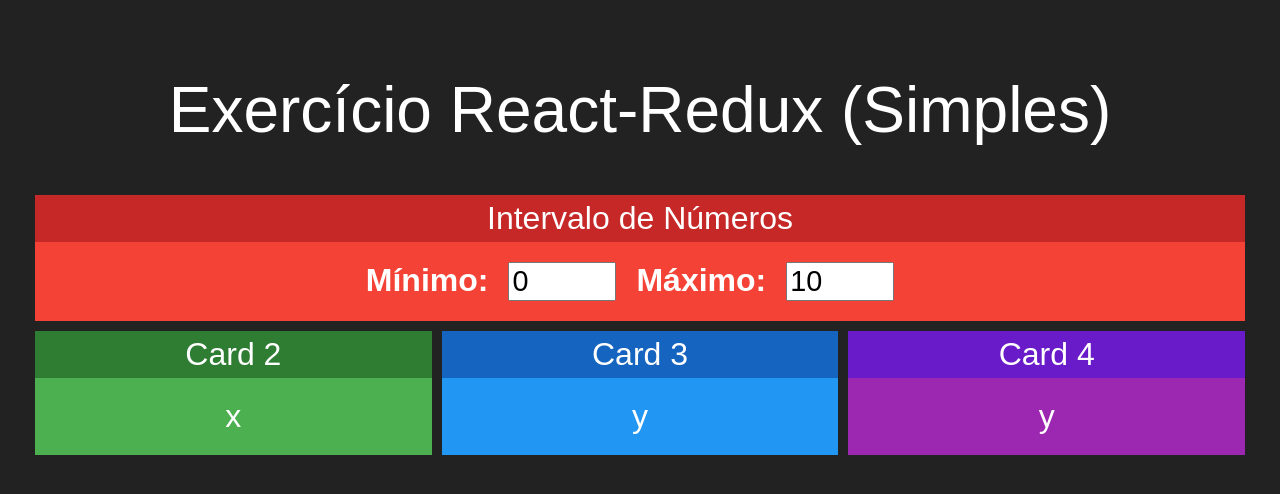
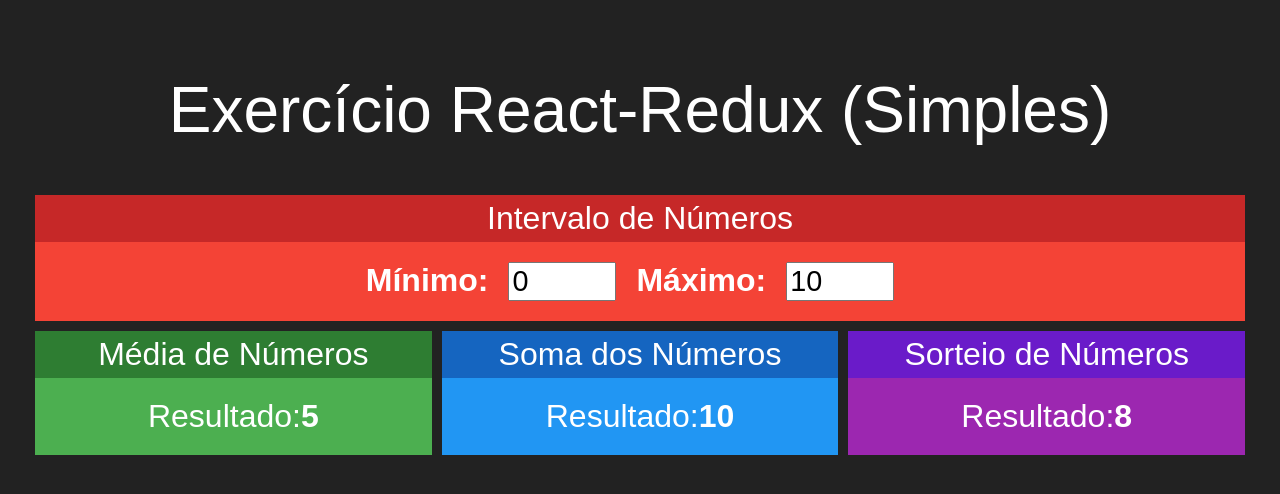
Before and after one commit to laianribas/Redux-Simples, a React (Create React App) app: page / in a window 1280 px wide. Shown: the top 494 px of the page. Built offline with nearby package versions, Linux system fonts and the light colour scheme.

Commit message:
outros componentes

```diff
--- a/src/App.jsx
+++ b/src/App.jsx
@@ -1,6 +1,9 @@
 import './App.css'
 import Card from './components/Card'
 import Interval from './components/intervalo'
+import Media from './components/media'
+import Soma from './components/soma'
+import Sorteio from './components/sorteio'
 
 function App() {
   return (
@@ -10,15 +13,9 @@
         <Interval />
       </div>
       <div className="linha">
-        <Card title="Card 2" green>
-          x
-        </Card>
-        <Card title="Card 3" blue>
-          y
-        </Card>
-        <Card title="Card 4" purple>
-          y
-        </Card>
+        <Media />
+        <Soma />
+        <Sorteio />
       </div>
     </div>
   )
--- /dev/null
+++ b/src/components/media.jsx
@@ -0,0 +1,17 @@
+import React from 'react'
+import Card from './Card'
+
+const Media = props => {
+  return (
+    <Card title="Média de Números" green>
+      <div>
+        <span>
+          <span>Resultado:</span>
+          <strong>5</strong>
+        </span>
+      </div>
+    </Card>
+  )
+}
+
+export default Media
--- /dev/null
+++ b/src/components/soma.jsx
@@ -0,0 +1,17 @@
+import React from 'react'
+import Card from './Card'
+
+const Soma = props => {
+  return (
+    <Card title="Soma dos Números" blue>
+      <div>
+        <span>
+          <span>Resultado:</span>
+          <strong>10</strong>
+        </span>
+      </div>
+    </Card>
+  )
+}
+
+export default Soma
--- /dev/null
+++ b/src/components/sorteio.jsx
@@ -0,0 +1,17 @@
+import React from 'react'
+import Card from './Card'
+
+const Sorteio = props => {
+  return (
+    <Card title="Sorteio de Números" purple>
+      <div>
+        <span>
+          <span>Resultado:</span>
+          <strong>8</strong>
+        </span>
+      </div>
+    </Card>
+  )
+}
+
+export default Sorteio
```
